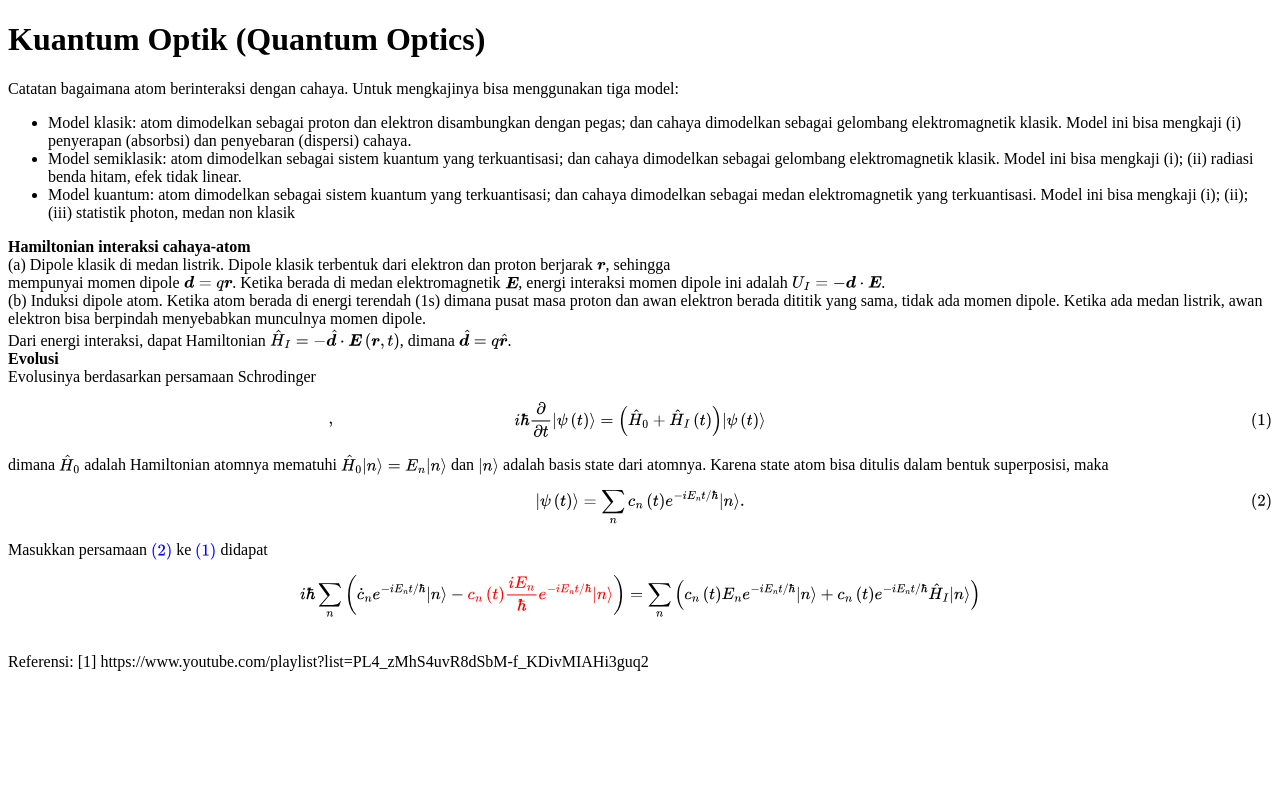
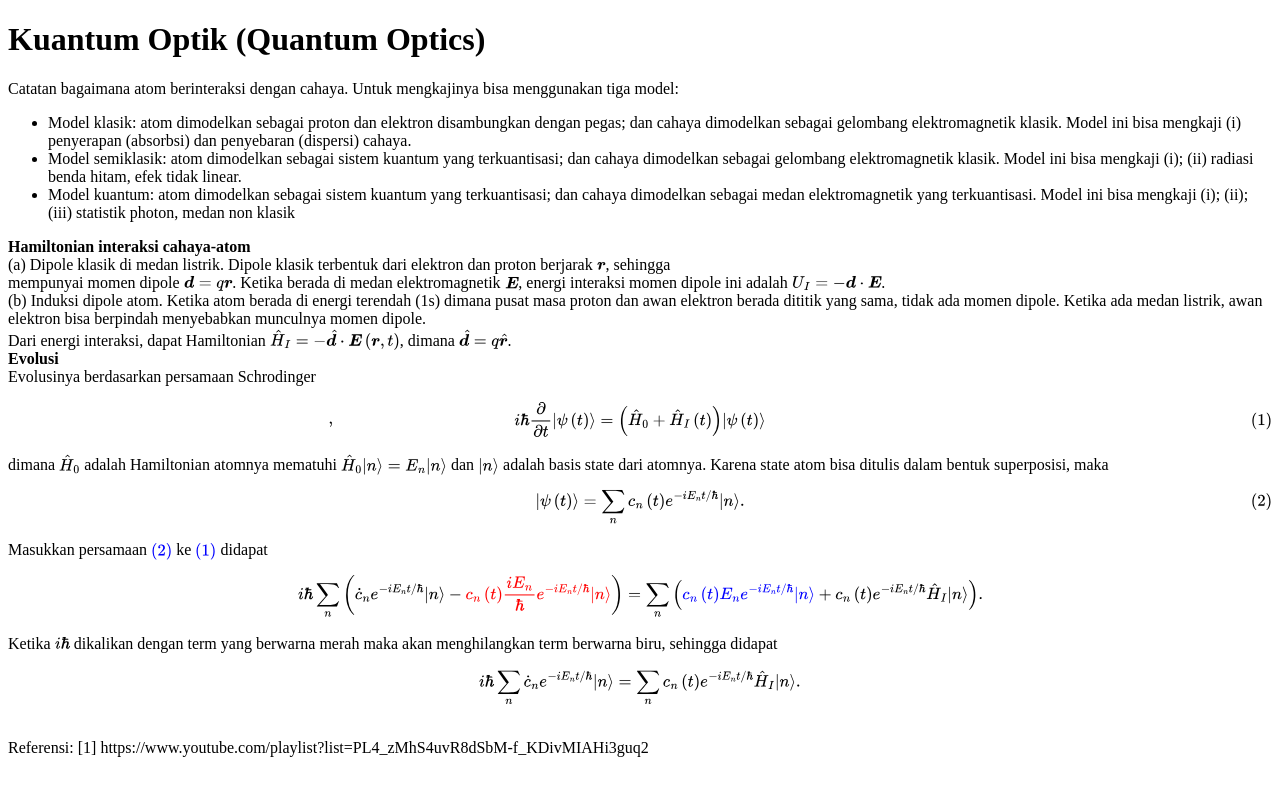
Before and after one commit to dangausuluah/dangausuluah.github.io, a Jekyll site: the page built from _posts/2025-07-29-QO.md, in a window 1280 px wide. Shown: the top 796 px of the page. Built offline with Jekyll 4.4.1, drawn with Linux system fonts in a browser that asks for light colours; our own code applies the rules of GitHub Pages for plain Markdown files; a script that is not in the unit is left out; comment, search, counter and statistics services are not loaded.

Commit message:
Update 2025-07-29-QO.md

```diff
--- a/_posts/2025-07-29-QO.md
+++ b/_posts/2025-07-29-QO.md
@@ -55,8 +55,15 @@ i \hbar \sum_n
 \left(
 \dot{c}_n e^{-i E_n t/ \hbar} \ket{n} - \red{c_n\left(t\right) \frac{i E_n}{\hbar} e^{-i E_n t/ \hbar} \ket{n}} \right)
 = \sum_n \left(
-  c_n\left(t\right) E_n e^{-i E_n t/ \hbar} \ket{n} + c_n\left(t\right) e^{-i E_n t/ \hbar} \hat{H}_I \ket{n}
-\right)
+  \blue{c_n\left(t\right) E_n e^{-i E_n t/ \hbar} \ket{n}} + c_n\left(t\right) e^{-i E_n t/ \hbar} \hat{H}_I \ket{n}
+\right).
+$$
+
+Ketika $i \hbar$ dikalikan dengan term yang berwarna merah maka akan menghilangkan term berwarna biru, sehingga didapat
+
+$$
+i \hbar \sum_n \dot{c}_n e^{-i E_n t/ \hbar} \ket{n}
+= \sum_n c_n\left(t\right) e^{-i E_n t/ \hbar} \hat{H}_I \ket{n}.
 $$
 
 <br>
```
